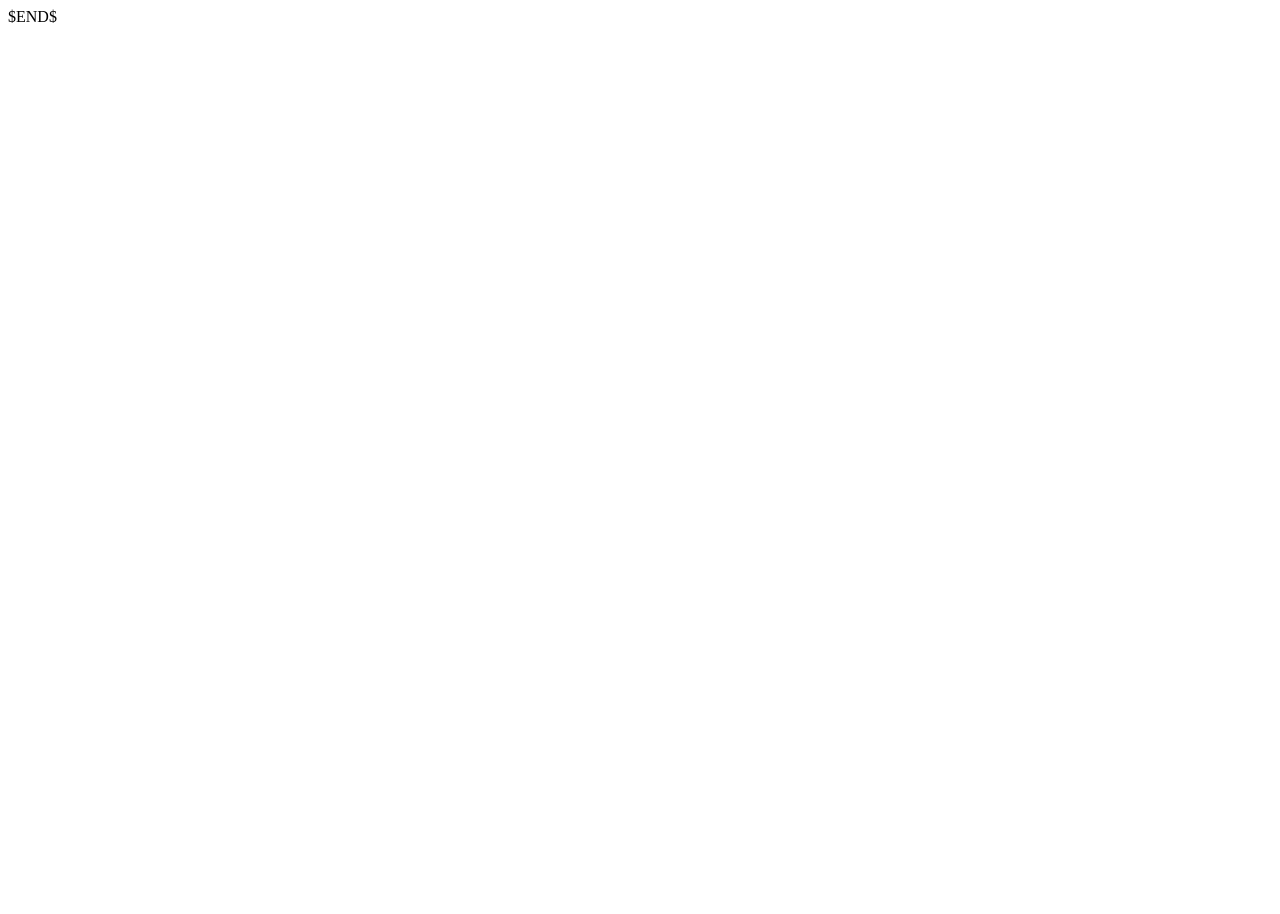
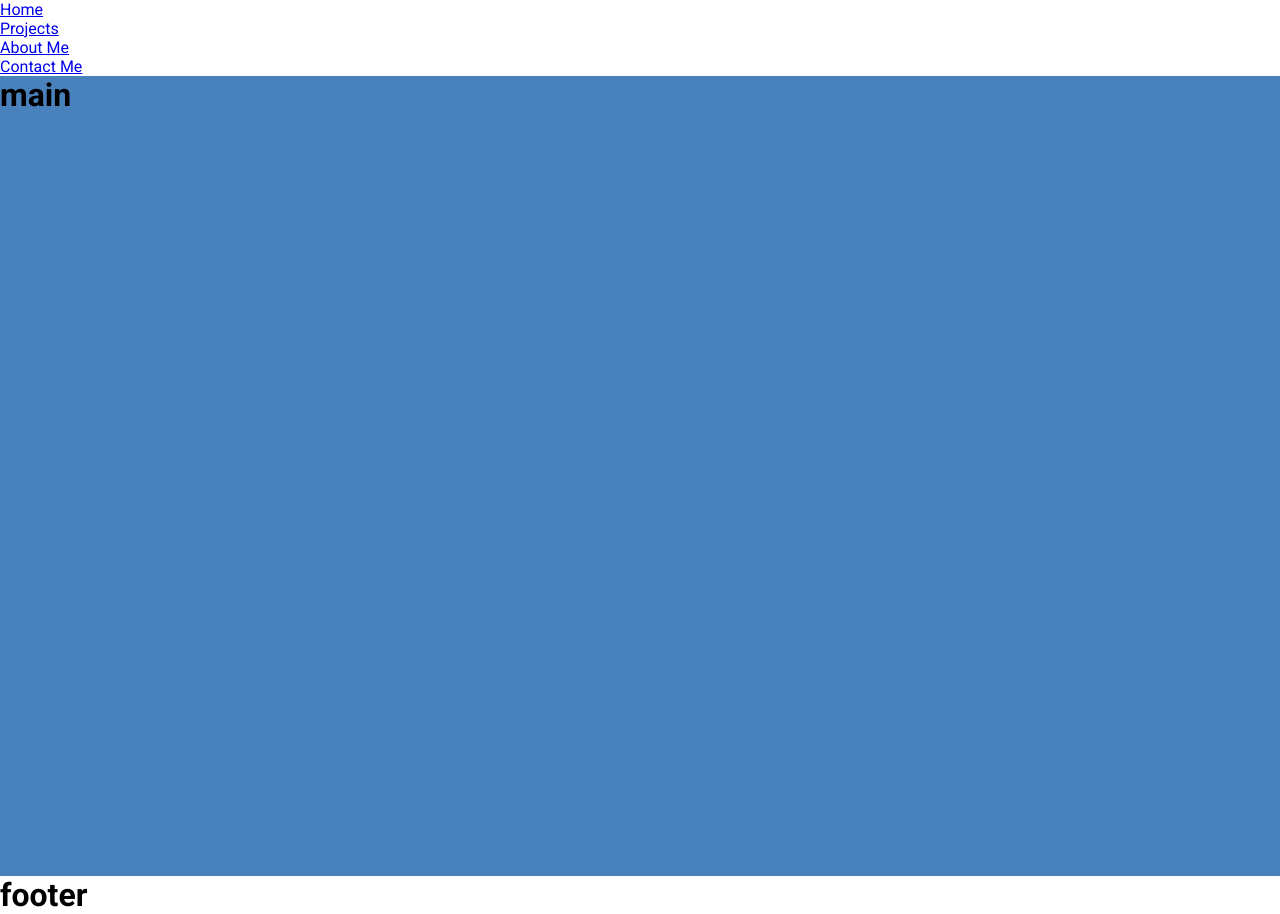
Before and after one commit to iamantonio/FEND_LandingPage, a plain HTML site: page index.html in a window 1280 px wide. Before the commit the page ends 800 px from the top, so only its background shows below. Drawn offline with Linux system fonts and the light colour scheme.

Commit message:
worked on nav-bar

```diff
--- a/css/styles.css
+++ b/css/styles.css
@@ -0,0 +1,40 @@
+/**** CSS Reset ****/
+* {
+    margin: 0;
+    padding: 0;
+    box-sizing: border-box;
+}
+
+html {
+    font-size: 100%;
+    overflow-x: hidden;
+}
+
+/**** End Reset ****/
+
+/**** Body ****/
+body {
+    font-family: 'Roboto', sans-serif;
+}
+
+/**** End Body ****/
+
+/**** Grid ****/
+.grid {
+    display: grid;
+    grid-template-columns: 150px auto 150px;
+}
+
+header,
+main,
+footer {
+    grid-column: 1 / -1;
+}
+
+/**** End Grid ****/
+
+main {
+    height: 100vh;
+    width: 100%;
+    background-color: #4881bc;
+}
--- a/index.html
+++ b/index.html
@@ -1,10 +1,47 @@
 <!DOCTYPE html>
 <html lang="en">
+
 <head>
     <meta charset="UTF-8">
-    <title>$Title$</title>
+    <meta name="viewport" content="width=device-width, initial-scale=1.0">
+    <meta http-equiv="X-UA-Compatible" content="ie=edge">
+    <meta name="description" content="Project number 2 for the Front-End Nano Degree at Udacity.">
+    <title>Landing Page</title>
+    <!--    Using Google Fonts-->
+    <link href="https://fonts.googleapis.com/css?family=Roboto:400,700&display=swap" rel="stylesheet">
+    <link rel="stylesheet" href="./css/styles.css">
 </head>
+
 <body>
-$END$
+    <div class="grid">
+        <header>
+            <div class="header__navbar">
+                <nav>
+                    <ul>
+                        <li><a href="#">Home</a></li>
+                        <li><a href="#">Projects</a></li>
+                        <li><a href="#">About Me</a></li>
+                        <li><a href="#">Contact Me</a></li>
+                    </ul>
+                </nav>
+                <div class="header__navbar_hamburger">
+                    <div class="header__navbar_hamburger_bar">
+
+                    </div>
+                </div>
+            </div>
+        </header>
+        <main>
+            <h1>main</h1>
+        </main>
+        <footer>
+            <h1>footer</h1>
+        </footer>
+    </div>
+
+
+
+    <script src="./js/app.js"></script>
 </body>
+
 </html>
```
